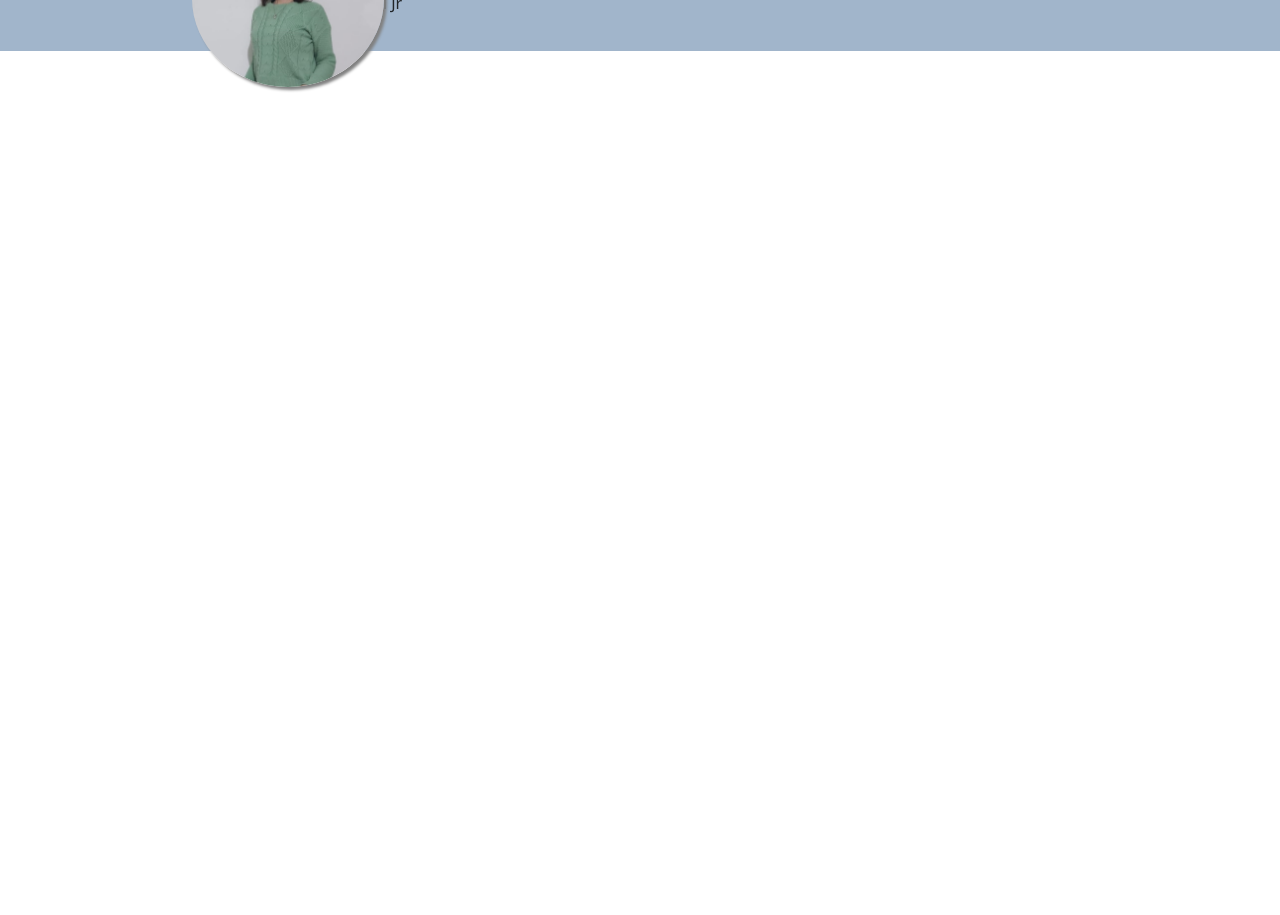
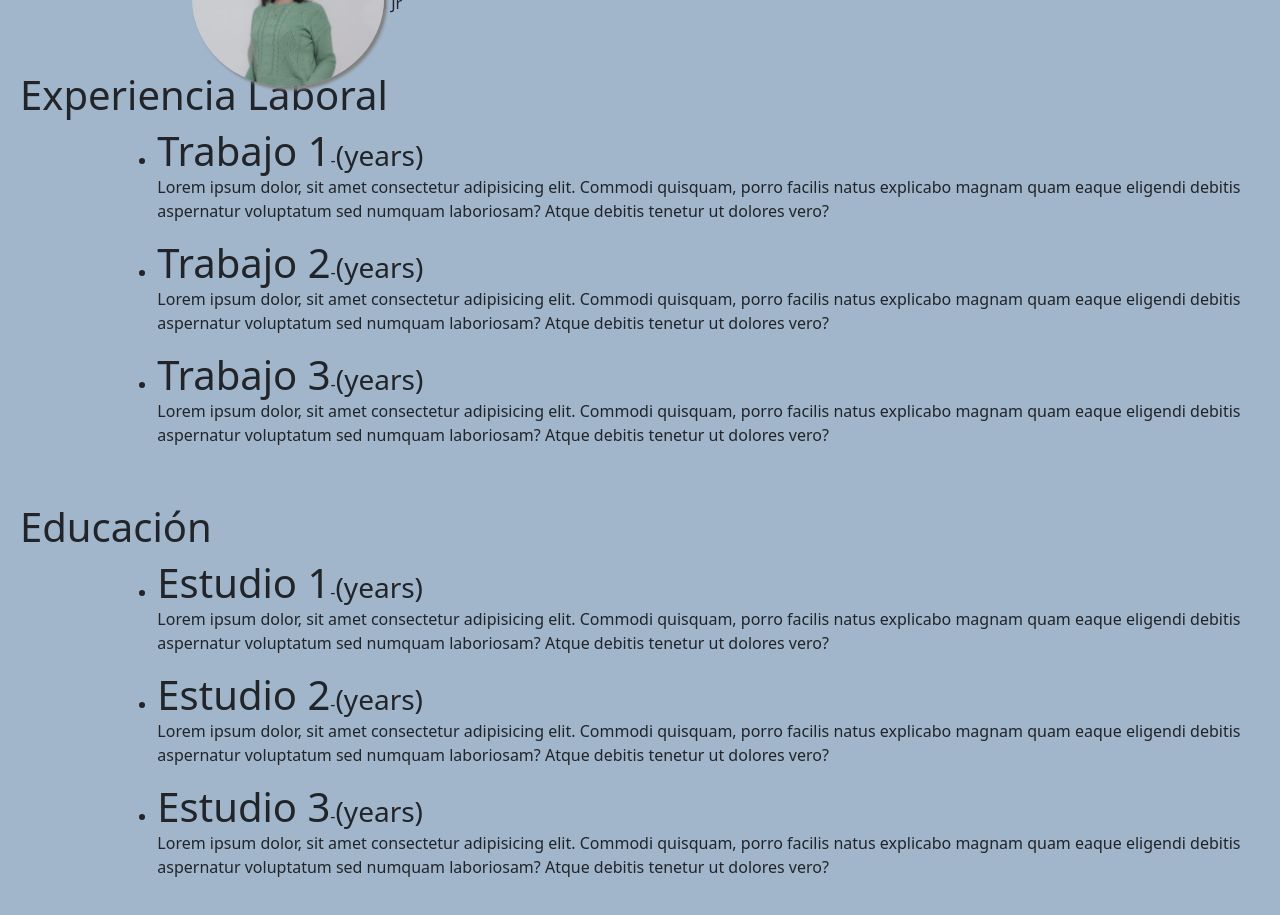
Before and after one commit to moyanof80/MariFerMoya, an Angular app in the folder MariFerMoya/MariFerMoya/: page / in a window 1280 px wide. Shown: the part 440-1355 px from the top of the page. Before the commit the page ends 800 px from the top, so only its background shows below. Built offline with nearby package versions, Linux system fonts and the light colour scheme.

Commit message:
Componente Educación y Experiencia

```diff
--- a/MariFerMoya/MariFerMoya/src/app/app.component.html
+++ b/MariFerMoya/MariFerMoya/src/app/app.component.html
@@ -1,2 +1,4 @@
 <app-header></app-header>
 <app-acera-de></app-acera-de>
+<app-experiencia></app-experiencia>
+<app-educacion></app-educacion>
--- a/MariFerMoya/MariFerMoya/src/app/app.module.ts
+++ b/MariFerMoya/MariFerMoya/src/app/app.module.ts
@@ -8,6 +8,8 @@
 import { SocialComponent } from './components/social/social.component';
 import { BannerComponent } from './components/banner/banner.component';
 import { AceraDeComponent } from './components/acera-de/acera-de.component';
+import { ExperienciaComponent } from './components/experiencia/experiencia.component';
+import { EducacionComponent } from './components/educacion/educacion.component';
 
 @NgModule({
   declarations: [
@@ -16,7 +18,9 @@
     LogoAPComponent,
     SocialComponent,
     BannerComponent,
-    AceraDeComponent
+    AceraDeComponent,
+    ExperienciaComponent,
+    EducacionComponent
   ],
   imports: [
     BrowserModule,
--- a/MariFerMoya/MariFerMoya/src/app/components/acera-de/acera-de.component.css
+++ b/MariFerMoya/MariFerMoya/src/app/components/acera-de/acera-de.component.css
@@ -16,6 +16,16 @@
         top: 350px;
     }
 }
+@media (max-width: 575px){
+    #fotodeperfil{
+        position: absolute;
+        width: 30%;
+        border-radius: 100%;
+        box-shadow: 3px 3px 3px grey;
+        left: 33%;
+        top: 160px;
+    }
+}
 
 /*etiqueta nombre*/
 #nombre{
--- /dev/null
+++ b/MariFerMoya/MariFerMoya/src/app/components/educacion/educacion.component.css
@@ -0,0 +1,9 @@
+.row{
+    padding: 20px;
+}
+div{
+    background-color: #a1b5cb;
+}
+h1, h3{
+    display: inline;
+}
--- /dev/null
+++ b/MariFerMoya/MariFerMoya/src/app/components/educacion/educacion.component.html
@@ -0,0 +1,25 @@
+<div class="row">
+    <h1>Educación</h1>
+    <div class="col-lg-1"></div>
+    <div class="col-lg-11">
+        <ul>
+            <li>
+                <h1> Estudio 1</h1>-<h3>(years)</h3>
+            </li>
+            <p>Lorem ipsum dolor, sit amet consectetur adipisicing elit. Commodi quisquam, porro facilis natus explicabo magnam quam eaque eligendi debitis aspernatur voluptatum sed numquam laboriosam? Atque debitis tenetur ut dolores vero?</p>
+        </ul>
+        <ul>
+            <li>
+                <h1> Estudio 2</h1>-<h3>(years)</h3>
+            </li>
+            <p>Lorem ipsum dolor, sit amet consectetur adipisicing elit. Commodi quisquam, porro facilis natus explicabo magnam quam eaque eligendi debitis aspernatur voluptatum sed numquam laboriosam? Atque debitis tenetur ut dolores vero?</p>
+        </ul>
+        <ul>
+            <li>
+                <h1> Estudio 3</h1>-<h3>(years)</h3>
+            </li>
+            <p>Lorem ipsum dolor, sit amet consectetur adipisicing elit. Commodi quisquam, porro facilis natus explicabo magnam quam eaque eligendi debitis aspernatur voluptatum sed numquam laboriosam? Atque debitis tenetur ut dolores vero?</p>
+        </ul>
+    </div>
+
+</div>
--- /dev/null
+++ b/MariFerMoya/MariFerMoya/src/app/components/educacion/educacion.component.ts
@@ -0,0 +1,15 @@
+import { Component, OnInit } from '@angular/core';
+
+@Component({
+  selector: 'app-educacion',
+  templateUrl: './educacion.component.html',
+  styleUrls: ['./educacion.component.css']
+})
+export class EducacionComponent implements OnInit {
+
+  constructor() { }
+
+  ngOnInit(): void {
+  }
+
+}
--- /dev/null
+++ b/MariFerMoya/MariFerMoya/src/app/components/experiencia/experiencia.component.css
@@ -0,0 +1,9 @@
+.row{
+    padding: 20px;
+}
+div{
+    background-color: #a1b5cb;
+}
+h1, h3{
+    display: inline;
+}
--- /dev/null
+++ b/MariFerMoya/MariFerMoya/src/app/components/experiencia/experiencia.component.html
@@ -0,0 +1,25 @@
+<div class="row">
+    <h1>Experiencia Laboral</h1>
+    <div class="col-lg-1"></div>
+    <div class="col-lg-11">
+        <ul>
+            <li>
+                <h1> Trabajo 1</h1>-<h3>(years)</h3>
+            </li>
+            <p>Lorem ipsum dolor, sit amet consectetur adipisicing elit. Commodi quisquam, porro facilis natus explicabo magnam quam eaque eligendi debitis aspernatur voluptatum sed numquam laboriosam? Atque debitis tenetur ut dolores vero?</p>
+        </ul>
+        <ul>
+            <li>
+                <h1> Trabajo 2</h1>-<h3>(years)</h3>
+            </li>
+            <p>Lorem ipsum dolor, sit amet consectetur adipisicing elit. Commodi quisquam, porro facilis natus explicabo magnam quam eaque eligendi debitis aspernatur voluptatum sed numquam laboriosam? Atque debitis tenetur ut dolores vero?</p>
+        </ul>
+        <ul>
+            <li>
+                <h1> Trabajo 3</h1>-<h3>(years)</h3>
+            </li>
+            <p>Lorem ipsum dolor, sit amet consectetur adipisicing elit. Commodi quisquam, porro facilis natus explicabo magnam quam eaque eligendi debitis aspernatur voluptatum sed numquam laboriosam? Atque debitis tenetur ut dolores vero?</p>
+        </ul>
+    </div>
+
+</div>
--- /dev/null
+++ b/MariFerMoya/MariFerMoya/src/app/components/experiencia/experiencia.component.ts
@@ -0,0 +1,15 @@
+import { Component, OnInit } from '@angular/core';
+
+@Component({
+  selector: 'app-experiencia',
+  templateUrl: './experiencia.component.html',
+  styleUrls: ['./experiencia.component.css']
+})
+export class ExperienciaComponent implements OnInit {
+
+  constructor() { }
+
+  ngOnInit(): void {
+  }
+
+}
```
Also changed, not shown: 2 other files (tests, documents, lock files or other folders).
